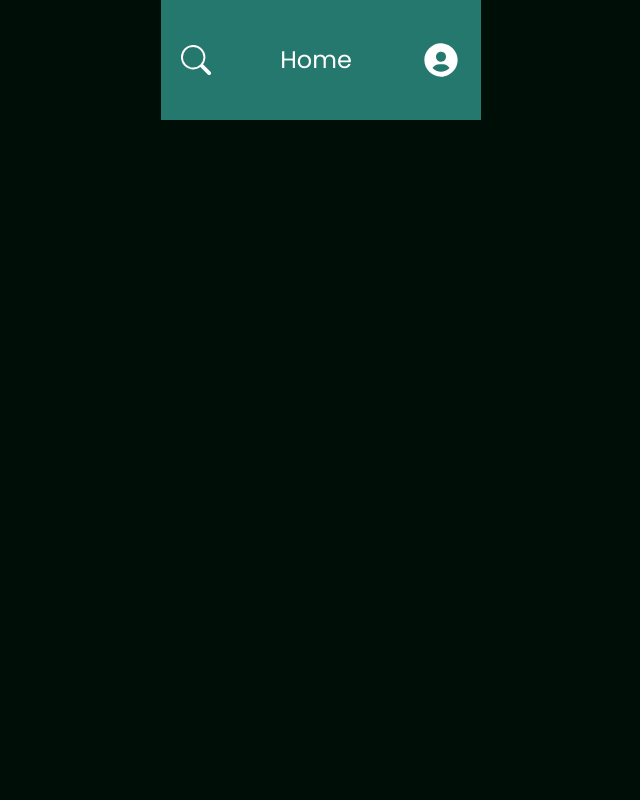
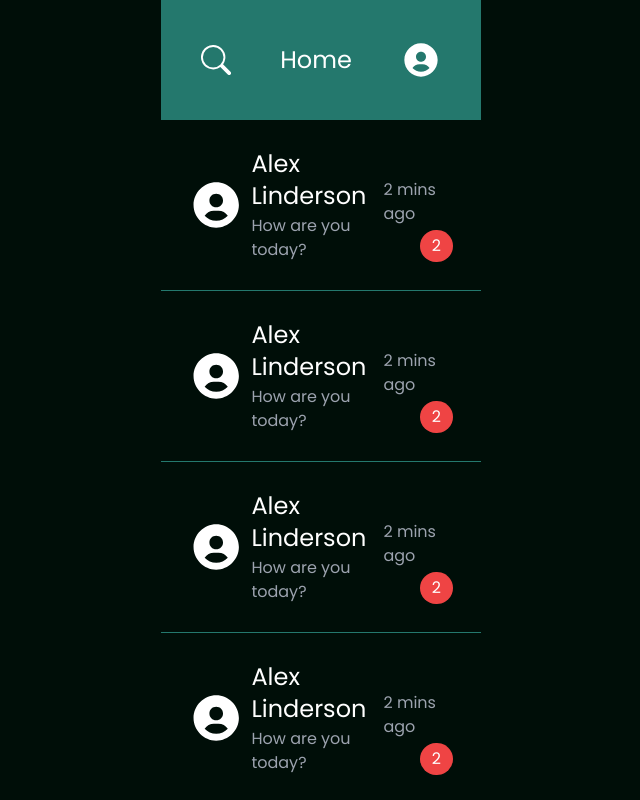
Before and after one commit to ashmeetsmonga/nextjs-chat-app, a Next.js app: page /users in a window 1280 px wide. Shown: the top 800 px of the page, without its empty margins (319-959 px from the left). Built offline with nearby package versions, Linux system fonts and the light colour scheme.

Commit message:
user added

```diff
--- a/app/users/components/Topbar.tsx
+++ b/app/users/components/Topbar.tsx
@@ -4,7 +4,7 @@ import { BiSolidUserCircle } from "react-icons/bi";
 
 const Topbar = () => {
 	return (
-		<div className='w-full py-10 px-5 bg-primary-green text-white flex justify-between items-center'>
+		<div className='w-full p-10 bg-primary-green text-white flex justify-between items-center'>
 			<div>
 				<BsSearch size={30} />
 			</div>
--- /dev/null
+++ b/app/users/components/User.tsx
@@ -0,0 +1,23 @@
+import React from "react";
+import { BiSolidUserCircle } from "react-icons/bi";
+
+const User = () => {
+	return (
+		<div className='w-full flex justify-between p-7 text-white border-b border-primary-green'>
+			<div className='flex gap-2 items-center'>
+				<BiSolidUserCircle size={70} />
+
+				<div className='flex flex-col gap-0.5'>
+					<p className='text-2xl'>Alex Linderson</p>
+					<p className='text-gray-400'>How are you today?</p>
+				</div>
+			</div>
+			<div className='flex flex-col items-end gap-1 justify-end'>
+				<p className='text-gray-400'>2 mins ago</p>
+				<div className='bg-red-500 px-3 py-1 rounded-full'>2</div>
+			</div>
+		</div>
+	);
+};
+
+export default User;
--- a/app/users/page.tsx
+++ b/app/users/page.tsx
@@ -1,10 +1,16 @@
 import React from "react";
 import Topbar from "./components/Topbar";
+import User from "./components/User";
 
 const Users = () => {
 	return (
 		<div className='w-full h-full'>
 			<Topbar />
+			<User />
+			<User />
+			<User />
+			<User />
+			<User />
 		</div>
 	);
 };
```
